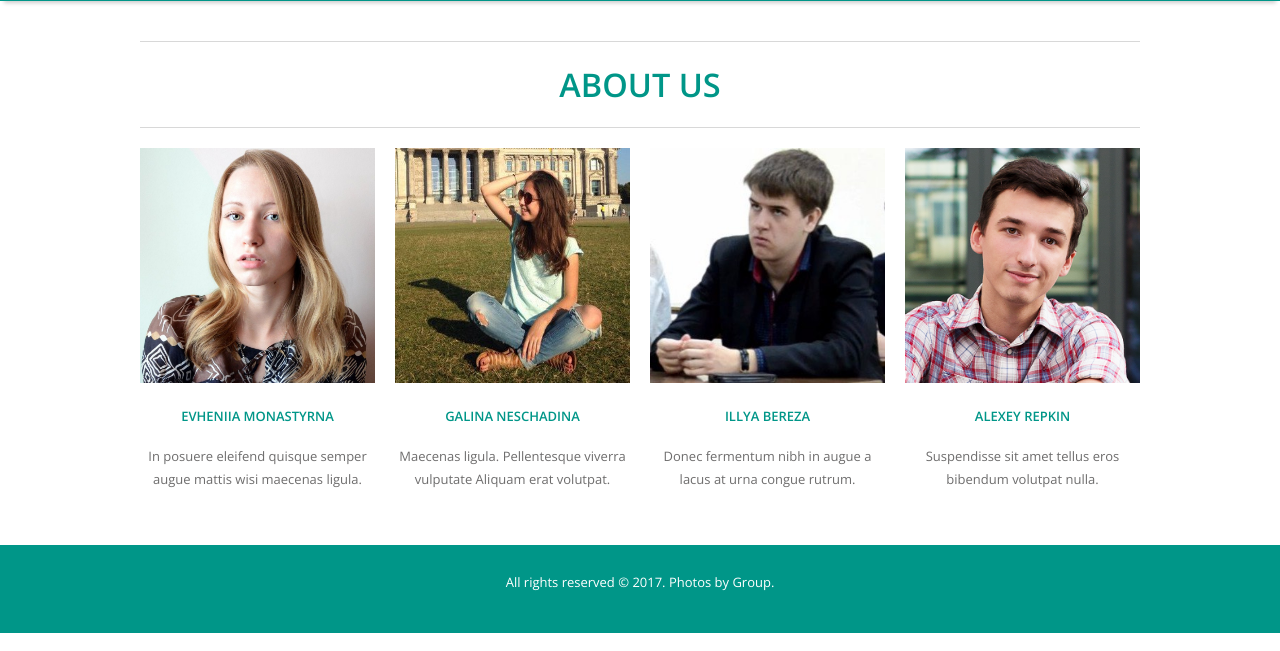
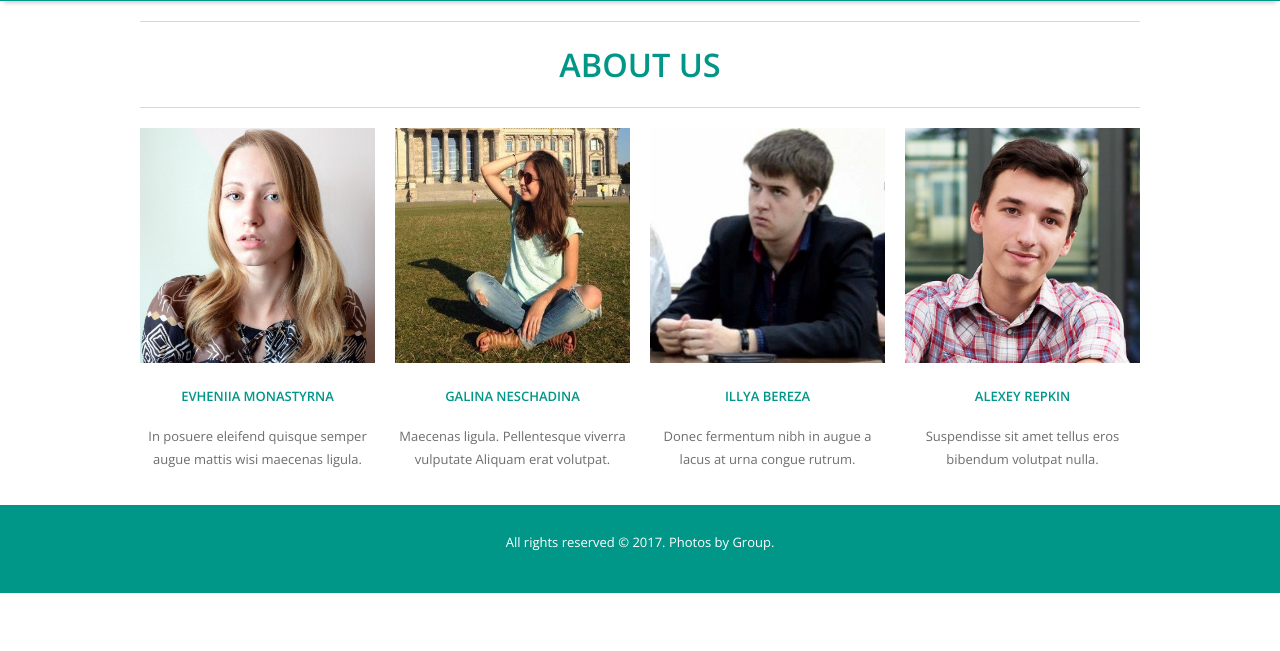
Before and after one commit to evmon/smart-robotics, a Django app: page /about-us/ in a window 1280 px wide. Shown: the part 149-800 px from the top of the page. Run offline with Django 3.2, Linux system fonts and the light colour scheme; some libraries are stand-ins or nearby versions.

Commit message:
[10]: changed padding on files

```diff
--- a/robotics/templates/robotics/about-us.html
+++ b/robotics/templates/robotics/about-us.html
@@ -5,7 +5,7 @@
 {% block content %}
 <div id="banner">
 
-	<div id="featured" class="container">
+	<div id="featured" style="padding: 0px 0px;"  class="container">
 		<h2 class="title">About Us</h2>
 		<div id="fbox1"> <img src="{% static 'images/pic04.jpg' %}" width="235" height="235" alt="" />
 			<h2>Evheniia Monastyrna</h2>
--- a/robotics/templates/robotics/contact-us.html
+++ b/robotics/templates/robotics/contact-us.html
@@ -4,7 +4,7 @@
 
 {% block content %}
 <div id="banner">
-	<div id="featured" class="container">
+	<div id="featured" style="padding: 0px 0px;"  class="container">
 		<h2 class="title">Contact Us</h2>
 	<div id="page"  >
 		<div id="content"> <img src="{% static 'images/pic04.jpg' %}" width="235" height="235" alt="" />
```
